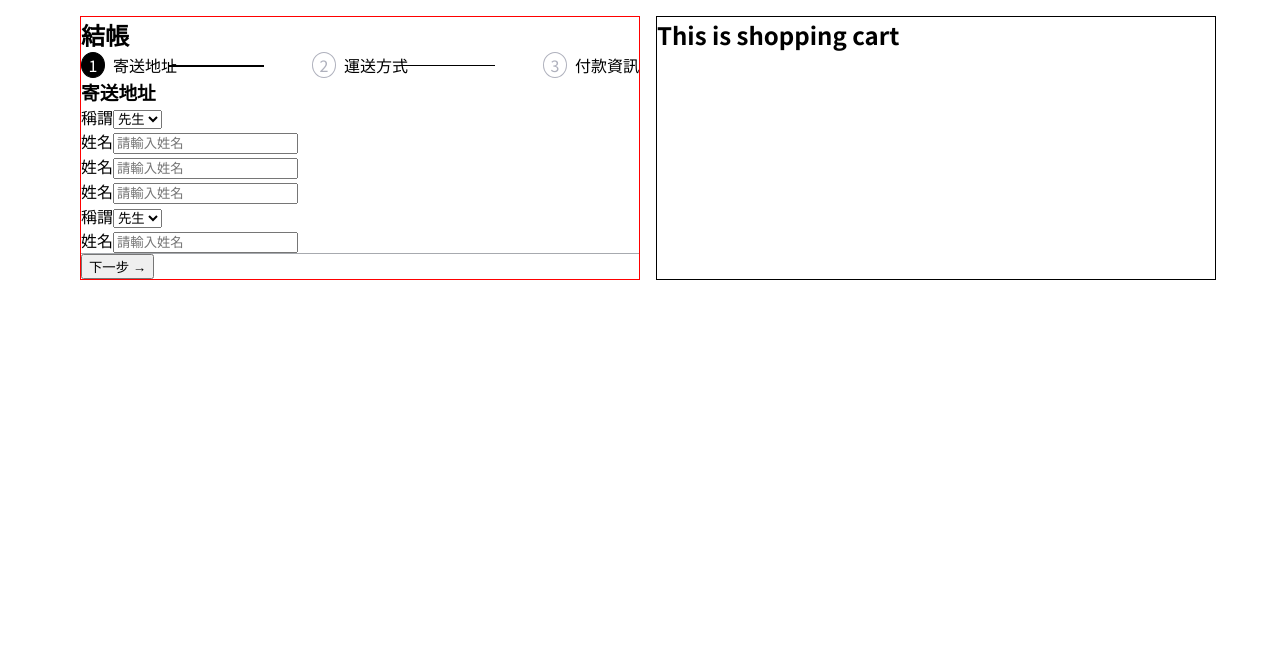
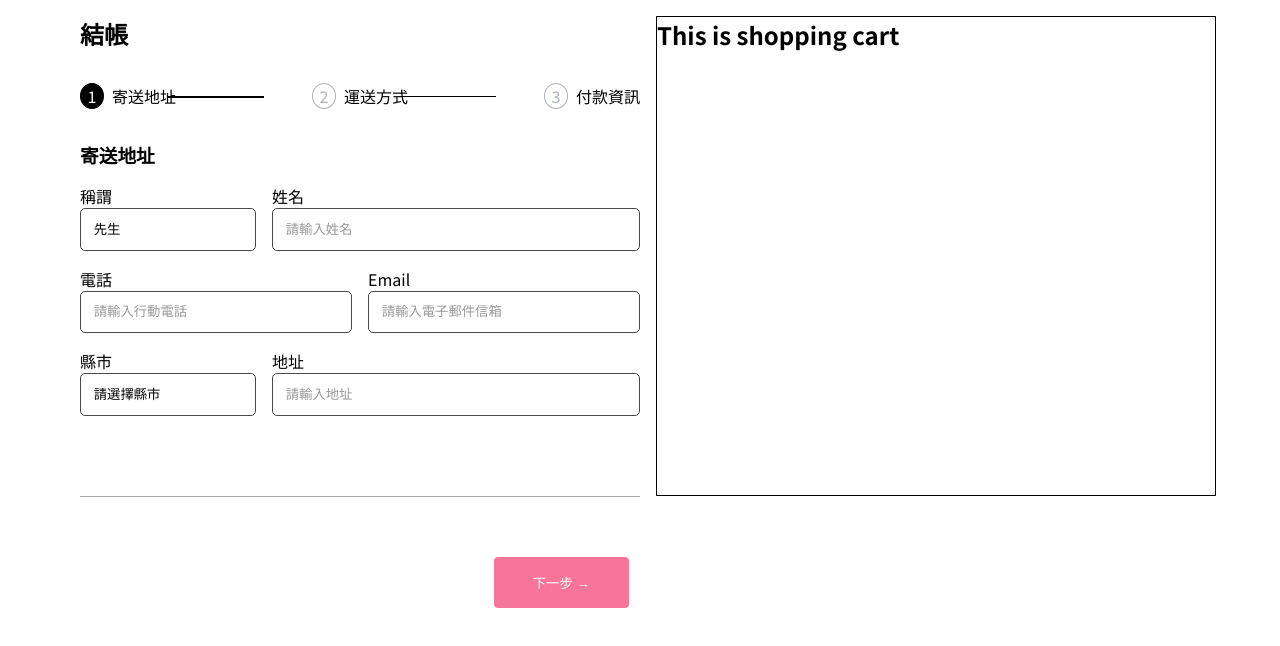
Before and after one commit to ethon92/alpha-shop-vue, a Vue app: page /shipping-form in a window 1280 px wide. Shown: the top 646 px of the page. Built offline with nearby package versions, Linux system fonts and the light colour scheme.

Commit message:
feat: add AddressForm page

```diff
--- a/src/assets/scss/shareColors.scss
+++ b/src/assets/scss/shareColors.scss
@@ -22,5 +22,6 @@ $light-mode: (
   "footer-text-color": #000,
   "shipping-text-color": #000,
   "radio-background-color": #fff,
-  "radio-checked-color": #2a2a2a
+  "radio-checked-color": #2a2a2a,
+  "next-button-color": #f67599
 );
--- a/src/components/BaseSelect.vue
+++ b/src/components/BaseSelect.vue
@@ -1,8 +1,65 @@
 <template>
-  <div>
-    <label for="name-title">稱謂</label>
-    <select name="name-title" id="name-title">
-      <option value="sir">先生</option>
+  <div class="select-wrapper" :class="selectValue.classObj">
+    <label :for="selectValue.labelFor">{{ selectValue.label }}</label>
+    <select :name="selectValue.selectName" :id="selectValue.selectId" :required="selectValue.hasAttributeValue">
+      <template v-for="option in selectValue.options">
+        <option v-if="isDefaultOption(option.value)" :key="option.id" :value="option.value" :disabled="selectValue.hasAttributeValue" :selected="selectValue.hasAttributeValue">{{ option.name }}</option>
+        <option v-else :key="option.id" :value="option.value">{{ option.name }}</option>
+      </template>
     </select>
   </div>
 </template>
+
+<script>
+export default {
+  name: 'BaseSelect',
+  props: {
+    selectValue: {
+      type: Object,
+      required: true
+    }
+  },
+  methods: {
+    isDefaultOption(value) {
+      return value === 'default'
+    }
+  }
+}
+</script>
+
+<style lang="scss" scoped>
+  @import '../assets/scss/shareColors.scss';
+
+  .select-wrapper {
+    display: flex;
+    flex-direction: column;
+    > select {
+      -webkit-appearance: none;
+      padding: 0.8rem;
+      border-radius: 5px;
+      background-color: transparent;
+      border: 1px solid getMapColor('input-border-color');
+      color: getMapColor('text-color');
+      position: relative;
+      z-index: 0;
+      // 三角形無法顯示
+      &::after {
+        position: absolute;
+        top: 50%;
+        transform: translateY(-50%);
+        content: "\25BE";
+        z-index: -1;
+        color: getMapColor('text-color');
+      }
+      &:hover,
+      &:focus {
+        border: 2px solid getMapColor('text-color');
+        cursor: pointer;
+      }
+      // invalid無法顯示
+      &:invalid {
+        color: getMapColor('input-placeholder-color');
+      }
+    }
+  }
+</style>
--- a/src/components/BaseStepButton.vue
+++ b/src/components/BaseStepButton.vue
@@ -1,3 +1,32 @@
 <template>
-  <button>下一步 &rarr;</button>
+  <button :class="stepButtonValue.classObj">{{ stepButtonValue.text }}</button>
 </template>
+
+<script>
+export default {
+  name: 'BaseStepButton',
+  props: {
+    stepButtonValue: {
+      type: Object,
+      required: true
+    }
+  }
+}
+</script>
+
+<style lang="scss" scoped>
+  @import '../assets/scss/shareColors.scss';
+
+  .steps__next-step {
+    border: 1px solid getMapColor('white');
+    border-radius: 5px;
+    padding: 1rem;
+    color: getMapColor('white');
+    width: 150%;
+    background-color: getMapColor('next-button-color');
+    cursor: pointer;
+    &:hover {
+      box-shadow: 1px 1px 5px getMapColor('light-gray');
+    }
+  }
+</style>
--- a/src/components/BaseTextInput.vue
+++ b/src/components/BaseTextInput.vue
@@ -1,6 +1,42 @@
 <template>
-  <div>
-    <label for="name">姓名</label>
-    <input type="text" placeholder="請輸入姓名">
+  <div class="text-input-wrapper" :class="textInputValue.classObj">
+    <label :for="textInputValue.labelFor">{{ textInputValue.label }}</label>
+    <input type="text" :placeholder="textInputValue.placeholder">
   </div>
 </template>
+
+<script>
+export default {
+  name: 'BaseTextInput',
+  props: {
+    textInputValue: {
+      type: Object,
+      required: true
+    }
+  }
+}
+</script>
+
+<style lang="scss" scoped>
+  @import '../assets/scss/shareColors.scss';
+
+  .text-input-wrapper {
+    display: flex;
+    flex-direction: column;
+    > input[type="text"] {
+      -webkit-appearance: none;
+      padding: 0.8rem;
+      border-radius: 5px;
+      border: 1px solid getMapColor('input-border-color');
+      cursor: pointer;
+      background-color: getMapColor('body-background-color');
+      &:hover,
+      &:focus {
+        border: 2px solid getMapColor('text-color');
+      }
+      &::placeholder {
+        color: getMapColor('input-placeholder-color');
+      }
+    }
+  }
+</style>
--- a/src/components/Stepper.vue
+++ b/src/components/Stepper.vue
@@ -42,6 +42,7 @@ export default {
   .stepper__container {
     display: flex;
     justify-content: space-between;
+    margin-top: 2rem;
     > .stepper__container--step {
       display: flex;
       align-items: center;
--- a/src/views/AddressForm.vue
+++ b/src/views/AddressForm.vue
@@ -2,19 +2,17 @@
   <section class="main__address-form">
     <div class="address-form__container">
       <Stepper :step-infos="stepInfos"/>
-      <form>
-        <h3>寄送地址</h3>
-        <BaseSelect />
-        <BaseTextInput />
-        <BaseTextInput />
-        <BaseTextInput />
-        <BaseSelect />
-        <BaseTextInput />
+      <h3 class="address-form__title">寄送地址</h3>
+      <form class="address-form__form-parts">
+        <BaseSelect v-for="selectValue in selectValues" :key="selectValue.id" :select-value="selectValue"/>
+        <BaseTextInput v-for="textInputValue in textInputValues" :key="textInputValue.id" :text-input-value="textInputValue"/>
       </form>
+      <div class="divide-line-wrapper">
         <BaseDivideLine />
-      <div>
+      </div>
+      <div class="address-form__steps">
         <router-link to="/shipping-form">
-          <BaseStepButton />
+          <BaseStepButton v-for="stepButtonValue in stepButtonValues" :key="stepButtonValue.id" :step-button-value="stepButtonValue"/>
         </router-link>
       </div>
     </div>
@@ -27,19 +25,21 @@
 <script>
 import Stepper from '../components/Stepper.vue'
 import ShoppingCart from '../components/ShoppingCart.vue'
+import BaseStepButton from '../components/BaseStepButton.vue'
+import BaseDivideLine from '../components/BaseDivideLine.vue'
 import BaseSelect from '../components/BaseSelect.vue'
 import BaseTextInput from '../components/BaseTextInput.vue'
-import BaseStepButton from '../components/BaseStepButton.vue'
-import BaseDivideLine from '../components/BaseDivideLine.vue'
+import {v4 as uuidv4} from 'uuid'
 
 export default {
+  name: 'AddressForm',
   components: {
     Stepper,
     ShoppingCart,
+    BaseStepButton,
+    BaseDivideLine,
     BaseSelect,
-    BaseTextInput,
-    BaseStepButton,
-    BaseDivideLine
+    BaseTextInput
   },
   data() {
     return {
@@ -57,6 +57,91 @@ export default {
         id: 3,
         stepNum: '3',
         title: '付款資訊'
+      }],
+      selectValues: [{
+        id: uuidv4(),
+        classObj: {
+          'title': true
+        },
+        label: '稱謂',
+        labelFor: 'title',
+        selectName: 'title',
+        selectId: 'title',
+        options: [{
+          id: 1,
+          name: '先生',
+          value: 'sir'
+        },
+        {
+          id: 2,
+          name: '小姐',
+          value: 'miss'
+        }]
+      },{
+        id: uuidv4(),
+        classObj: {
+          'city': true
+        },
+        label: '縣市',
+        labelFor: 'city',
+        selectName: 'city',
+        selectId: 'city',
+        hasAttributeValue: true,
+        options: [{
+          id: 1,
+          name: '請選擇縣市',
+          value: 'default'
+        },
+        {
+          id: 2,
+          name: '台北',
+          value: 'taipei'
+        },
+        {
+          id: 3,
+          name: '新北',
+          value: 'new-taipei'
+        }]
+      }],
+      textInputValues: [{
+        id: uuidv4(),
+        classObj: {
+          'name': true
+        },
+        label: '姓名',
+        labelFor: 'name',
+        placeholder: '請輸入姓名'
+      },{
+        id: uuidv4(),
+        classObj: {
+          'phone-number': true
+        },
+        label: '電話',
+        labelFor: 'phone',
+        placeholder: '請輸入行動電話'
+      },{
+        id: uuidv4(),
+        classObj: {
+          'email': true
+        },
+        label: 'Email',
+        labelFor: 'email',
+        placeholder: '請輸入電子郵件信箱'
+      },{
+        id: uuidv4(),
+        classObj: {
+          'address': true
+        },
+        label: '地址',
+        labelFor: 'address',
+        placeholder: '請輸入地址'
+      }],
+      stepButtonValues: [{
+        id: uuidv4(),
+        text: '下一步 →',
+        classObj: {
+          'steps__next-step': true
+        }
       }]
     }
   },
@@ -71,6 +156,7 @@ export default {
     grid-template-columns: 50% 50%;
     grid-gap: 1rem;
 
+    // stepper2的連接線加粗
     > .address-form__container > .stepper > .stepper__container > .stepper__container--step {
       &:nth-child(2) > .stepper__container--connect-line::before {
         height: 2px;
@@ -78,7 +164,49 @@ export default {
     }
     > .address-form__container {
       position: relative;
-      border: 1px solid red;
+      height: 130%;
+      > .address-form__title {
+        margin-top: 2rem;
+      }
+      > .address-form__form-parts {
+        display: grid;
+        grid-template-columns: repeat(6, 1fr);
+        grid-template-rows: repeat(3, auto);
+        grid-gap: 1rem;
+        margin-top: 1rem;
+        grid-template-areas:
+          "title title name name name name"
+          "phoneNum phoneNum phoneNum email email email"
+          "city city address address address address"
+      }
+      > .address-form__form-parts {
+        > .title {
+          grid-area: title;
+        }
+        > .name {
+          grid-area: name;
+        }
+        > .phone-number {
+          grid-area: phoneNum;
+        }
+        > .email {
+          grid-area: email;
+        }
+        > .city {
+          grid-area: city;
+        }
+        > .address {
+          grid-area: address;
+        }
+      }
+      > .divide-line-wrapper {
+        margin-top: 5rem;
+      }
+      > .address-form__steps {
+        position: absolute;
+        right: 10%;
+        bottom: 5%;
+      }
     }
     > .address-form__shopping-cart {
       border: 1px solid black;
```
Lines whose indentation alone changed are shown as unchanged.
